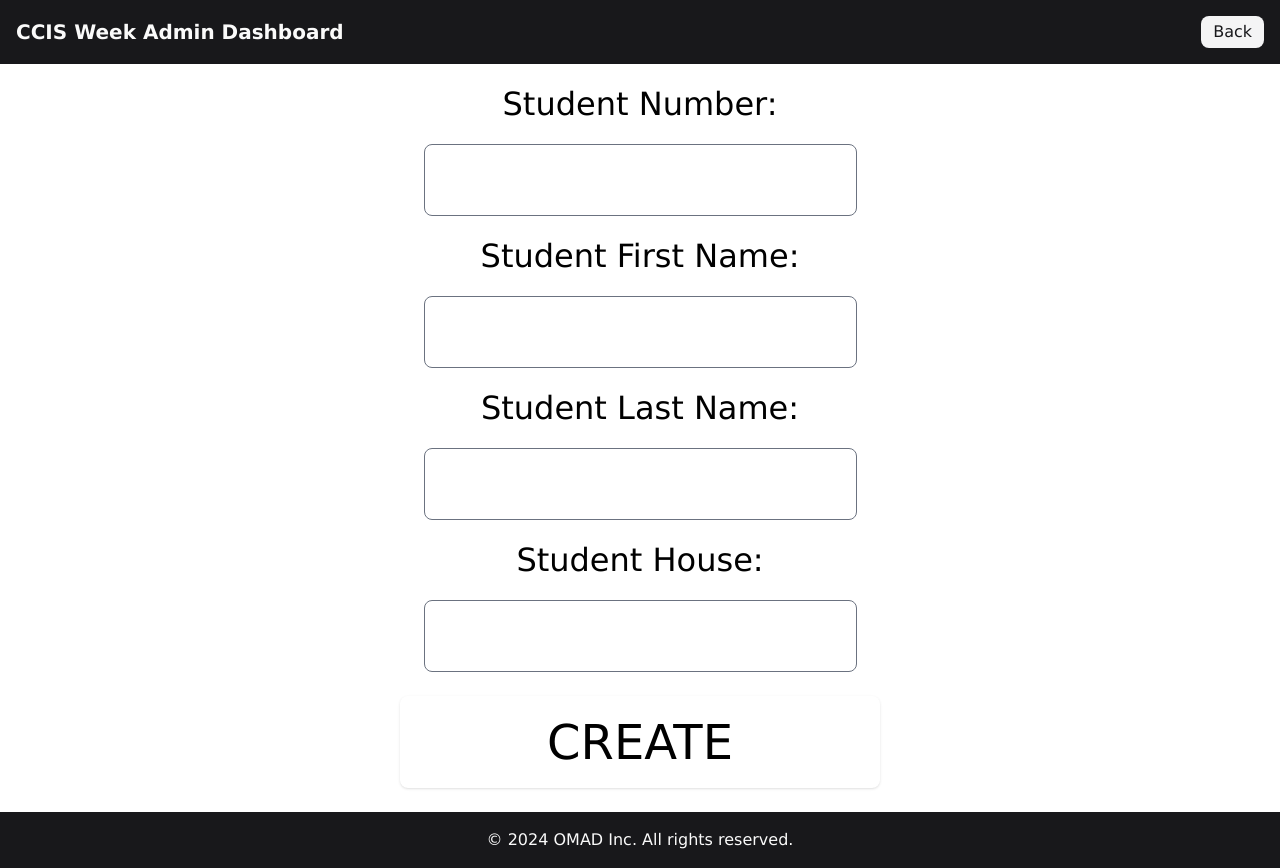
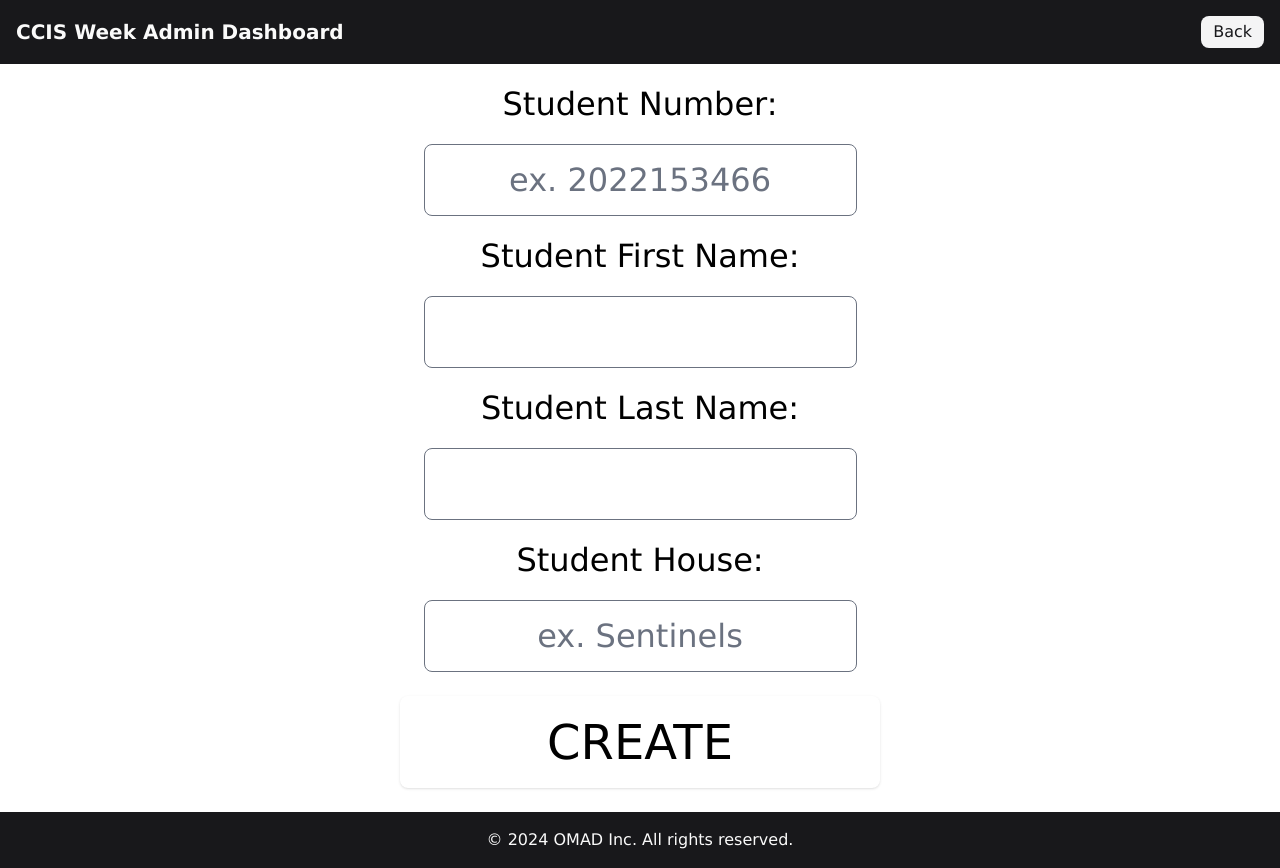
Before and after one commit to JannersLSR/CCIS_Week_Dashboard, a website: page views/student/create.html in a window 1280 px wide. Drawn offline with nearby package versions, Linux system fonts and the light colour scheme.

Commit message:
create adjustments

```diff
--- a/views/student/create.html
+++ b/views/student/create.html
@@ -131,13 +131,13 @@
 			</header>
 			<main class="flex-1 flex flex-col items-center justify-center">
                 <label class="label p-4 rounded-lg text-black text-center">Student Number:</label>
-                <input class="label p-4 rounded-lg text-black text-center" id="studNum"></input>
+                <input placeholder="ex. 2022153466" class="label p-4 rounded-lg text-black text-center" id="studNum"></input>
                 <label class="label p-4 rounded-lg text-black text-center">Student First Name:</label>
                 <input class="label p-4 rounded-lg text-black text-center" id="studFName"></input>
                 <label class="label p-4 rounded-lg text-black text-center">Student Last Name:</label>
                 <input class="label p-4 rounded-lg text-black text-center" id="studLName"></input>
                 <label class="label p-4 rounded-lg text-black text-center">Student House:</label>
-                <input class="label p-4 rounded-lg text-black text-center" id="studHouse"></input>
+                <input placeholder="ex. Sentinels" class="label p-4 rounded-lg text-black text-center" id="studHouse"></input>
                 <div id="error-message"></div>
                 <button class="buttons rounded-lg shadow hover:shadow-xl focus:outline-none transition-all duration-300 text-black text-center" id="create-student">CREATE</button>
 			</main>
```
